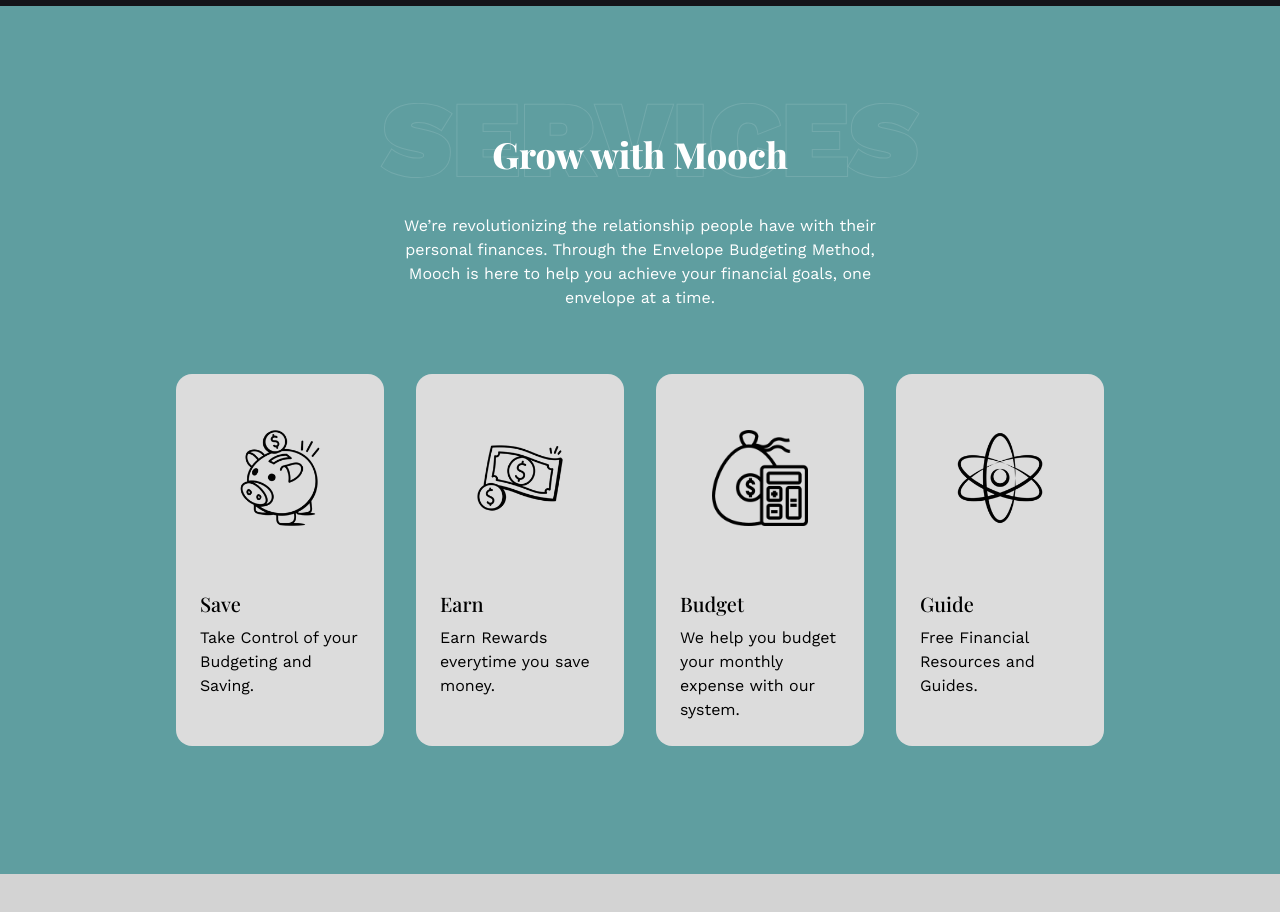
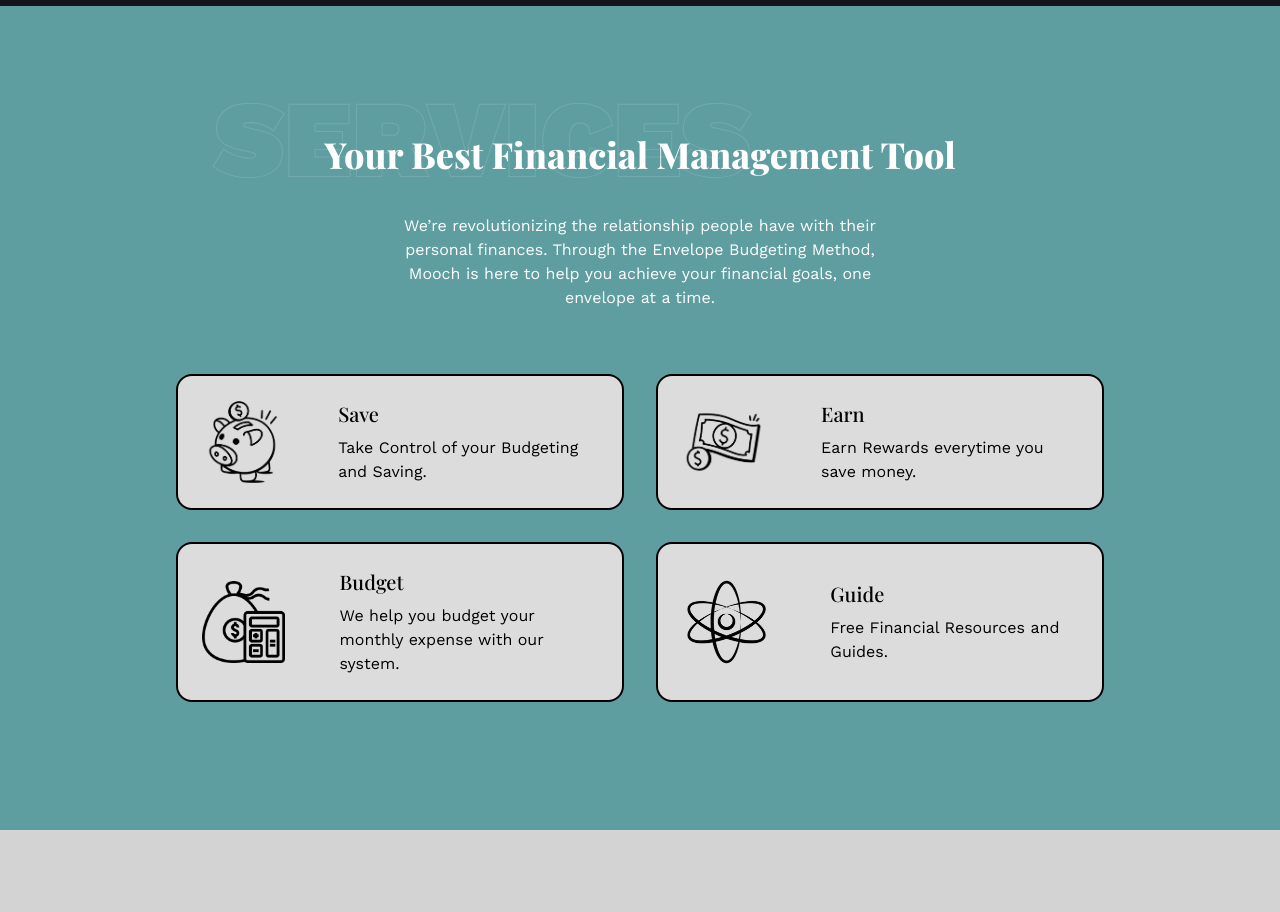
Before and after one commit to EnChiSu/company-landingpage, a React (Create React App) app: page / in a window 1280 px wide. Shown: the part 820-1732 px from the top of the page. Built offline with nearby package versions, Linux system fonts and the light colour scheme; a web font is replaced by a local one.

Commit message:
restructure cards' style in services

```diff
--- a/src/components/Services.js
+++ b/src/components/Services.js
@@ -9,22 +9,24 @@
       <div className='container mx-auto'>
         <div className='flex flex-col items-center text-center'>
           <h2 className='section-title before:content-services relative before:absolute before:opacity-40 before:-top-[2rem] before:-left-28 before:hidden before:lg:block'>
-            Grow with Mooch
+            Your Best Financial Management Tool
           </h2>
           <p className='subtitle'>
             We’re revolutionizing the relationship people have with their personal finances. Through the Envelope Budgeting Method, Mooch is here to help you achieve your financial goals, one envelope at a time.
           </p>
         </div>
-        <div className='grid lg:grid-cols-4 gap-8'>
+        <div className='grid lg:grid-cols-2 gap-8'>
           {services.map((service, index) => {
             const { icon, name, description } = service;
             return (
-              <div className='bg-paragraph p-6 rounded-2xl' key={index}>
-                <div className='text-accent rounded-sm w-40 h-40 flex justify-center items-center mb-8 text-[28px]'>
+              <div className='bg-paragraph p-6 rounded-2xl flex justify-center items-center border-2 border-solid	border-black' key={index}>
+                <div className='text-accent rounded-sm w-30 h-30 text-[28px]'>
                   {icon}
                 </div>
-                <h4 className='text-xl text-black font-medium mb-2'>{name}</h4>
-                <p className='content'>{description}</p>
+                <div>
+                  <h4 className='text-xl text-black font-medium mb-2'>{name}</h4>
+                  <p className='content'>{description}</p>
+                </div>
               </div>
             );
           })}
```
